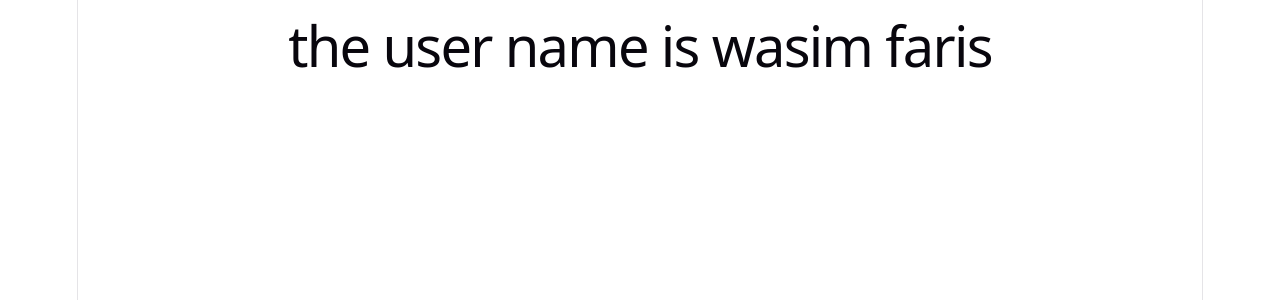
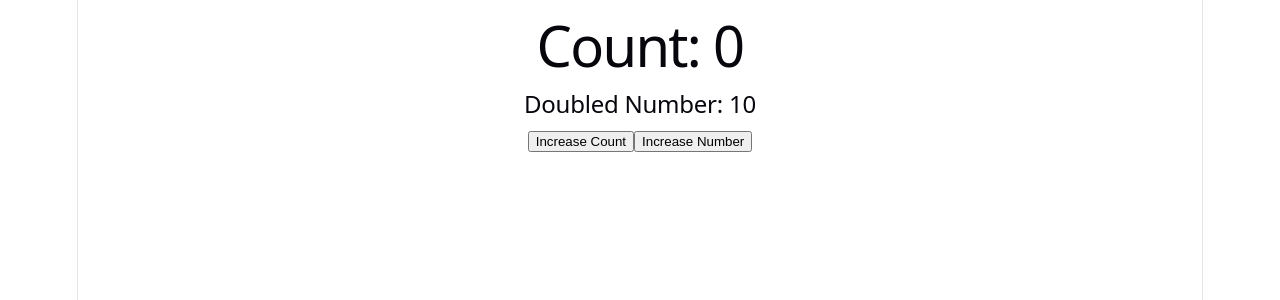
Before and after one commit to wasim-faris/react-study, a React (Vite) app in the folder my-react-app/: page / in a window 1280 px wide. Shown: the top 300 px of the page. Built offline with nearby package versions, Linux system fonts and the light colour scheme.

Commit message:
learn useMemo for memoizing calculations

```diff
--- a/my-react-app/src/App.jsx
+++ b/my-react-app/src/App.jsx
@@ -1,14 +1,28 @@
-import Usercontext from "./context/useContext"
-import User from "./components/User"
+import { useMemo, useState } from "react";
 
-function App(){
-  const username = "wasim faris";
+function App() {
+  const [count, setCount] = useState(0);
+  const [number, setNumber] = useState(5);
 
-  return(
-    <Usercontext.Provider value={username}>
-      <User/>
-    </Usercontext.Provider>
-  )
+  const doubledNumber = useMemo(() => {
+    console.log("Calculating...");
+    return number * 2;
+  }, [number]);
+
+  return (
+    <div>
+      <h1>Count: {count}</h1>
+      <h2>Doubled Number: {doubledNumber}</h2>
+
+      <button onClick={() => setCount(count + 1)}>
+        Increase Count
+      </button>
+
+      <button onClick={() => setNumber(number + 1)}>
+        Increase Number
+      </button>
+    </div>
+  );
 }
 
 export default App;
```
